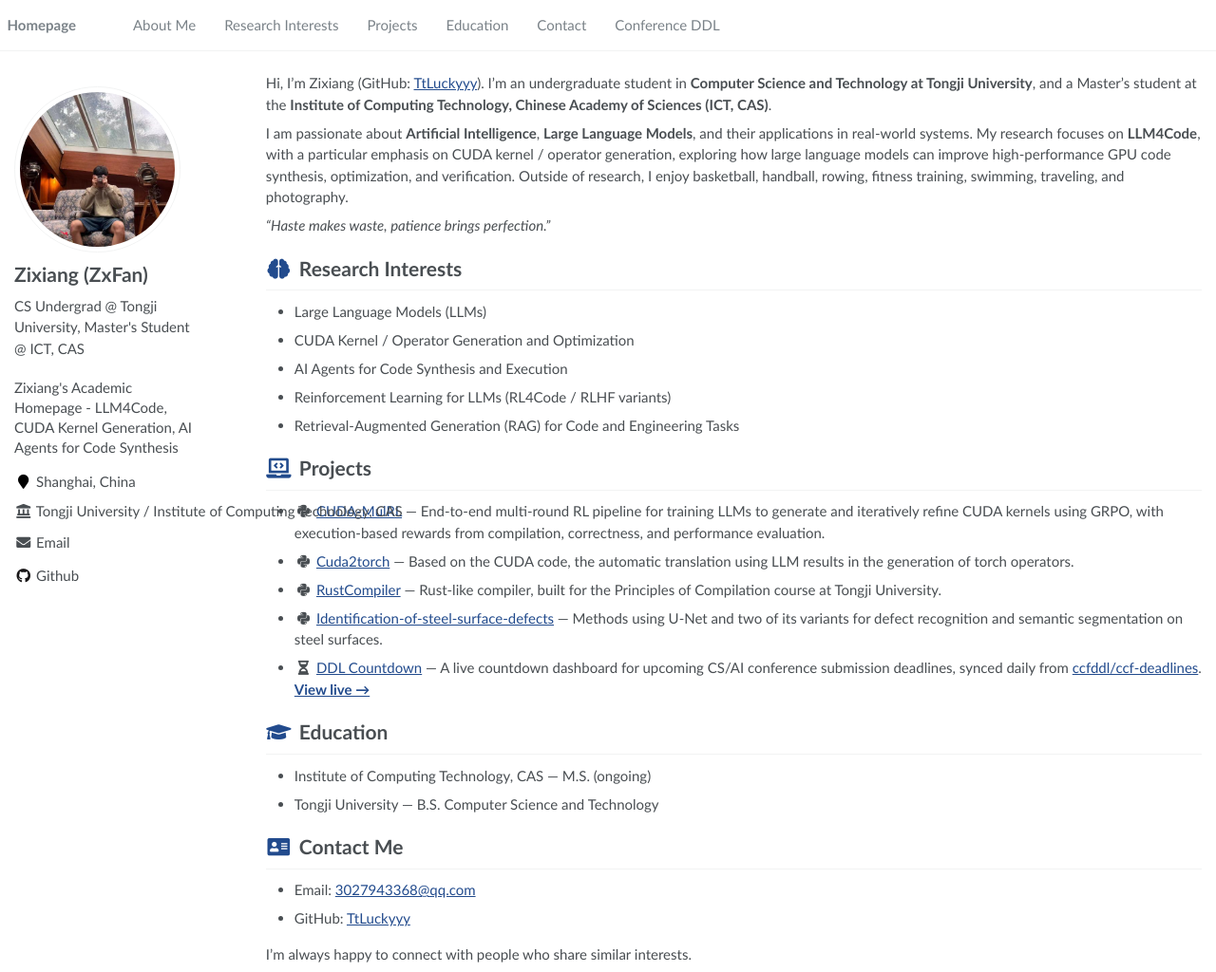
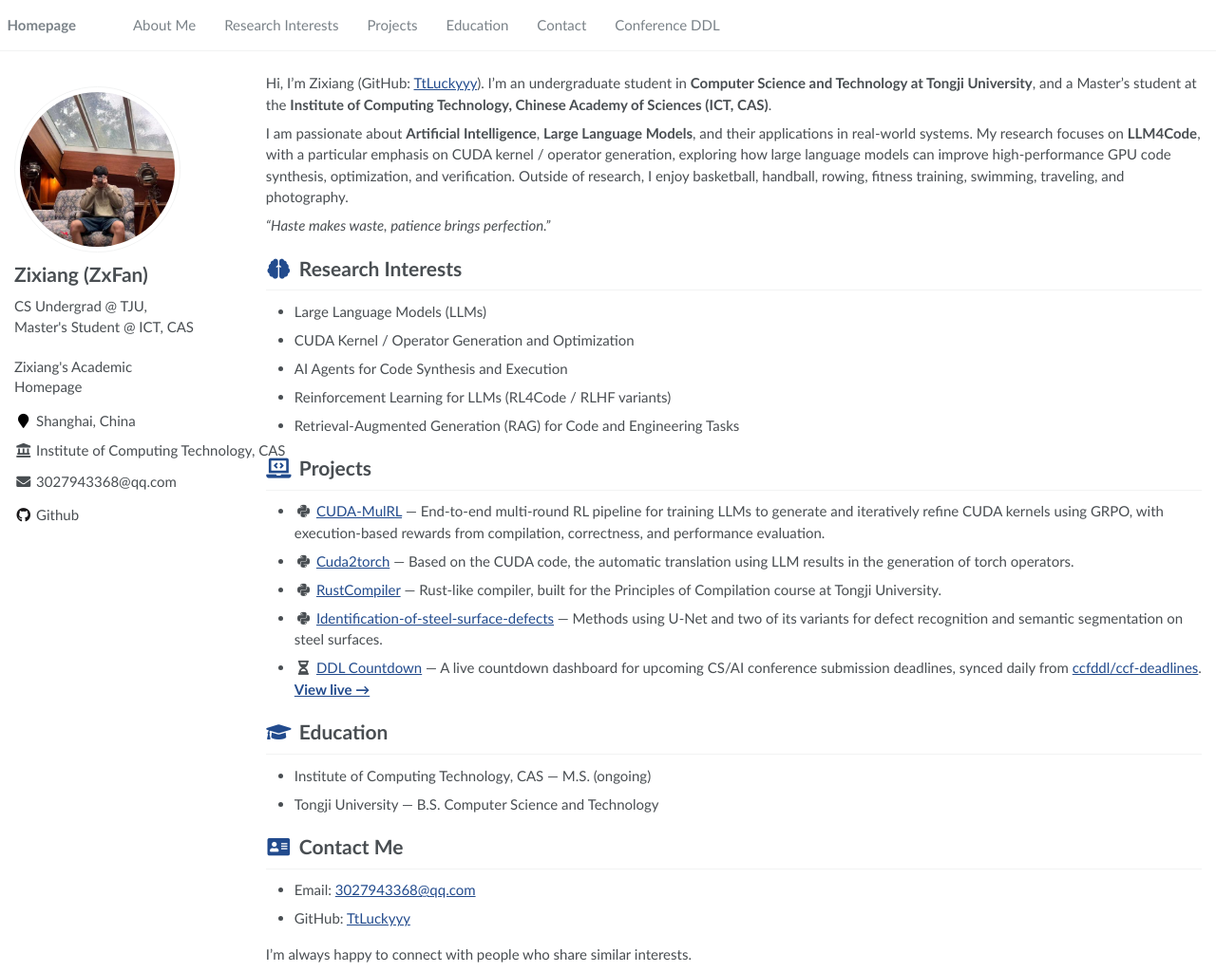
Before and after one commit to TtLuckyyy/TtLuckyyy.github.io, a Jekyll site: the page built from _pages/about.md, in a window 1280 px wide and 1024 px high. Shown: the whole window at 95% size. Built offline with Jekyll 4.4.1, drawn with Linux system fonts in a browser that asks for light colours.

Commit message:
Shorten sidebar bio text and show actual email address in profile links
Co-authored-by: Cursor <cursoragent@cursor.com>

```diff
--- a/_config.yml
+++ b/_config.yml
@@ -7,7 +7,7 @@
 
 # Site Settings
 title                    : "Zixiang (ZxFan)"
-description              : "Zixiang's Academic Homepage - LLM4Code, CUDA Kernel Generation, AI Agents for Code Synthesis"
+description              : "Zixiang's Academic Homepage"
 repository               : "TtLuckyyy/TtLuckyyy.github.io"
 google_scholar_stats_use_cdn : true
 
@@ -23,9 +23,9 @@ baidu_site_verification  :  # get baidu_site_verification from https://ziyuan.ba
 author:
   name             : "Zixiang (ZxFan)"
   avatar           : "images/avatar.png"
-  bio              : "CS Undergrad @ Tongji University, Master's Student @ ICT, CAS"
+  bio              : "CS Undergrad @ TJU, Master's Student @ ICT, CAS"
   location         : "Shanghai, China"
-  employer         : "Tongji University / Institute of Computing Technology, CAS"
+  employer         : "Institute of Computing Technology, CAS"
   pubmed           :
   googlescholar    : # e.g., "https://scholar.google.com/citations?user=YOUR_GOOGLE_SCHOLAR_ID"
   email            : "3027943368@qq.com"
--- a/_includes/author-profile.html
+++ b/_includes/author-profile.html
@@ -29,7 +29,7 @@
         <li><a href="{{ author.uri }}"><i class="fas fa-fw fa-link" aria-hidden="true"></i> Website</a></li>
       {% endif %}
       {% if author.email %}
-        <li><a href="mailto:{{ author.email }}"><i class="fas fa-fw fa-envelope" aria-hidden="true"></i> Email</a></li>
+        <li><a href="mailto:{{ author.email }}"><i class="fas fa-fw fa-envelope" aria-hidden="true"></i> {{ author.email }}</a></li>
       {% endif %}
       {% if author.keybase %}
         <li><a href="https://keybase.io/{{ author.keybase }}"><i class="fas fa-fw fa-key" aria-hidden="true"></i> Keybase</a></li>
```
